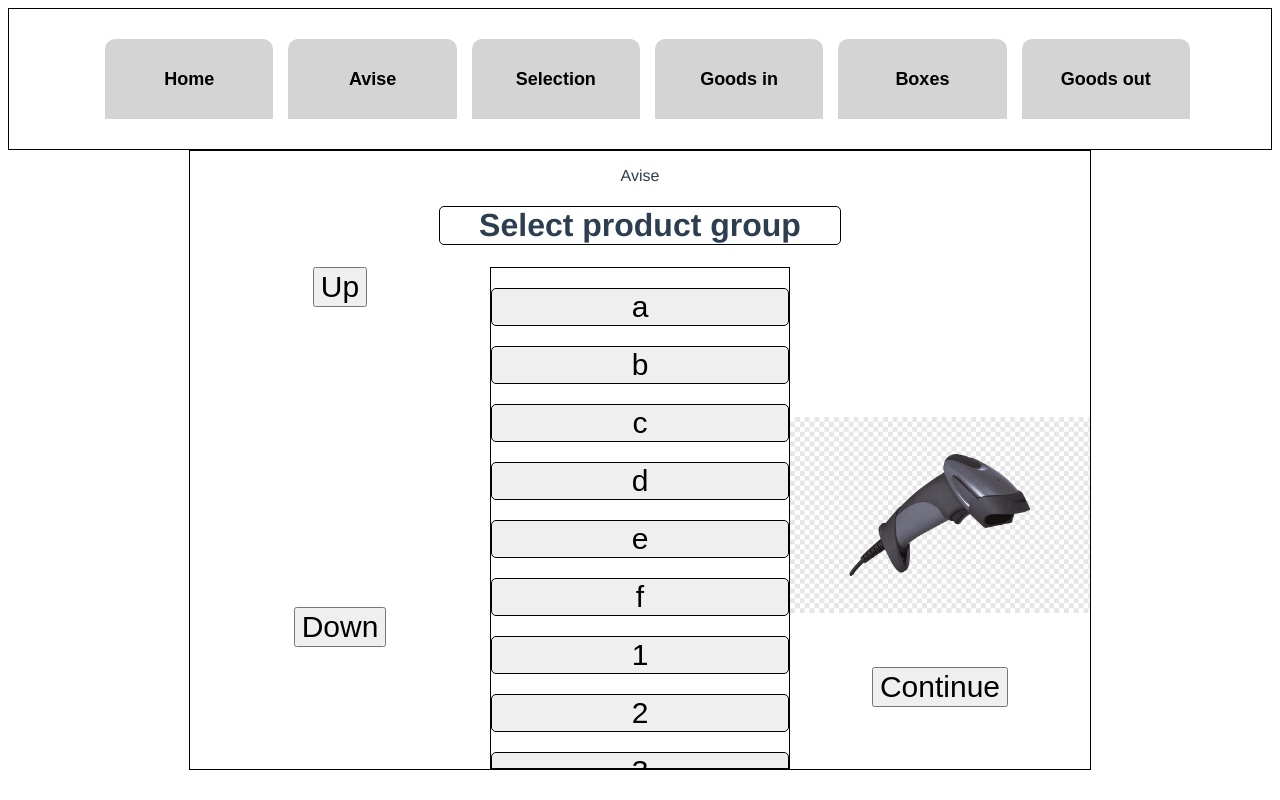
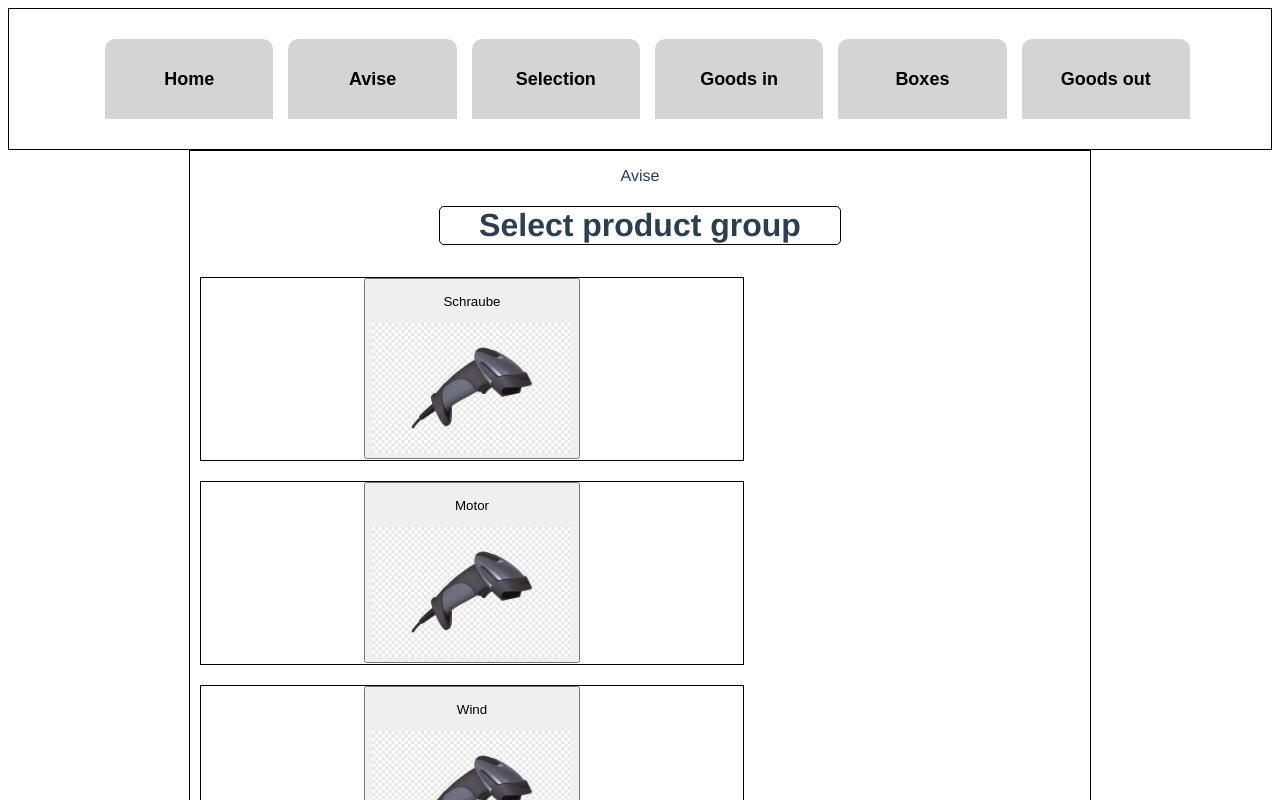
Before and after one commit to Robert-Schimanek/EIBA-Frontend, a Vue app: page /Avise in a window 1280 px wide. Shown: the top 800 px of the page. Built offline with nearby package versions, Linux system fonts and the light colour scheme.

Commit message:
Select Product Group 2 Version -1

```diff
--- a/src/assets/styles/styles.css
+++ b/src/assets/styles/styles.css
@@ -5,5 +5,13 @@
 }
 
 .bigButtonText {
-    font-size: 30px;
+    font-size: 50px;
 }
+
+.spacerSmall {
+    margin-top: 20px;
+}
+
+.spacerMedium {
+    margin-top: 50px;
+}
--- a/src/components/SelectProductGroup/PageSelectProductGroup.vue
+++ b/src/components/ScrollableList/PageScrollableList.vue
@@ -37,7 +37,7 @@
 </template>
 
 <script>
-import display from "./SelectProductGroupDisplay.vue";
+import display from "./ScrollableListEntry.vue";
 
 export default {
   components: {
@@ -45,7 +45,7 @@ export default {
   },
   data() {
     return {
-      names: ["a", "b", "c", "d", "e", "f", 1, 2, 3, 4, 5, 6, 7, 8, 9, 10],
+      names: [1, 2, 3, 4],
     };
   },
 
--- /dev/null
+++ b/src/components/SelectProductGroup/SelectProductGroup_Display.vue
@@ -0,0 +1,16 @@
+<template>
+  <button>
+    <p>{{ productGroupName }}</p>
+    <img src="../../assets/pictures/BarcodeScanner.png" style="width: 200px" />
+  </button>
+</template>
+
+<script>
+export default {
+  props: {
+    productGroupName: { default: "Unknown Name" },
+  },
+};
+</script>
+
+<style src="../../assets/styles/styles.css"></style>
--- /dev/null
+++ b/src/components/SelectProductGroup/SelectproductGroup_Page.vue
@@ -0,0 +1,43 @@
+<template>
+  <div align="center">
+    <h1 class="roundedContainer">Select product group</h1>
+  </div>
+  <div class="grid-container" v-for="item in prodGroups" :key="item">
+    <div class="item"><display :productGroupName="item"></display></div>
+  </div>
+  <div class="grid-container">
+    <div class="item"><display productGroupName="item"></display></div>
+  </div>
+</template>
+
+<script>
+import display from "./SelectProductGroup_Display.vue";
+
+export default {
+  components: {
+    display,
+  },
+  data() {
+    return {
+      prodGroups: ["Schraube", "Motor", "Wind"],
+    };
+  },
+};
+</script>
+
+<style src="../../assets/styles/styles.css"></style>
+
+<style scoped>
+.grid-container {
+  display: grid;
+  grid-template-columns: auto auto;
+  gap: 10px;
+  padding: 10px;
+}
+
+.item {
+  border: 1px solid black;
+  text-align: center;
+  font-size: 30px;
+}
+</style>
--- a/src/views/Avise.vue
+++ b/src/views/Avise.vue
@@ -1,14 +1,14 @@
 <template>
   <p>Avise</p>
-  <PageSelectProductGroup></PageSelectProductGroup>
+  <SProductGroup></SProductGroup>
 </template>
 
 <script>
-import PageSelectProductGroup from "../components/SelectProductGroup/PageSelectProductGroup.vue";
+import SProductGroup from "../components/SelectProductGroup/SelectproductGroup_Page.vue";
 
 export default {
   components: {
-    PageSelectProductGroup,
+    SProductGroup,
   },
 };
 </script>
```
Also changed, not shown: src/components/ScrollableList/ScrollableListEntry.vue (renamed from src/components/SelectProductGroup/SelectProductGroupDisplay.vue).
